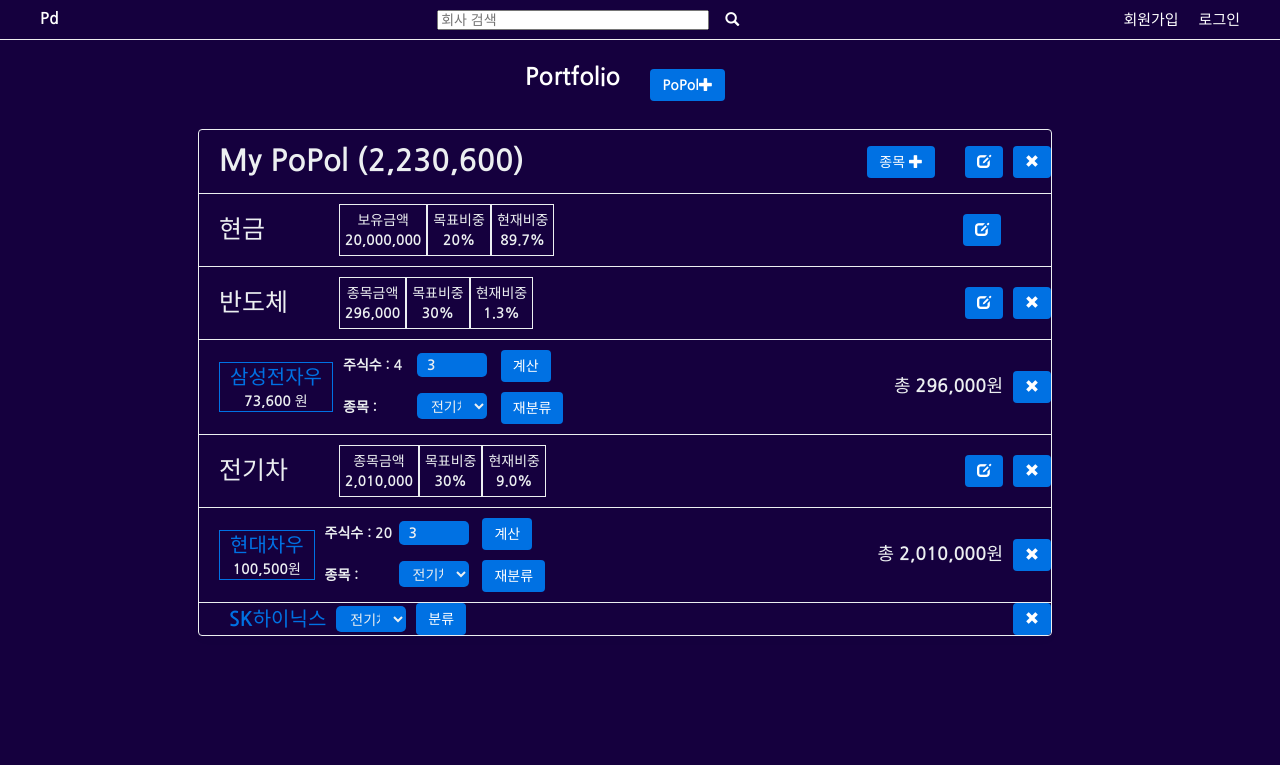
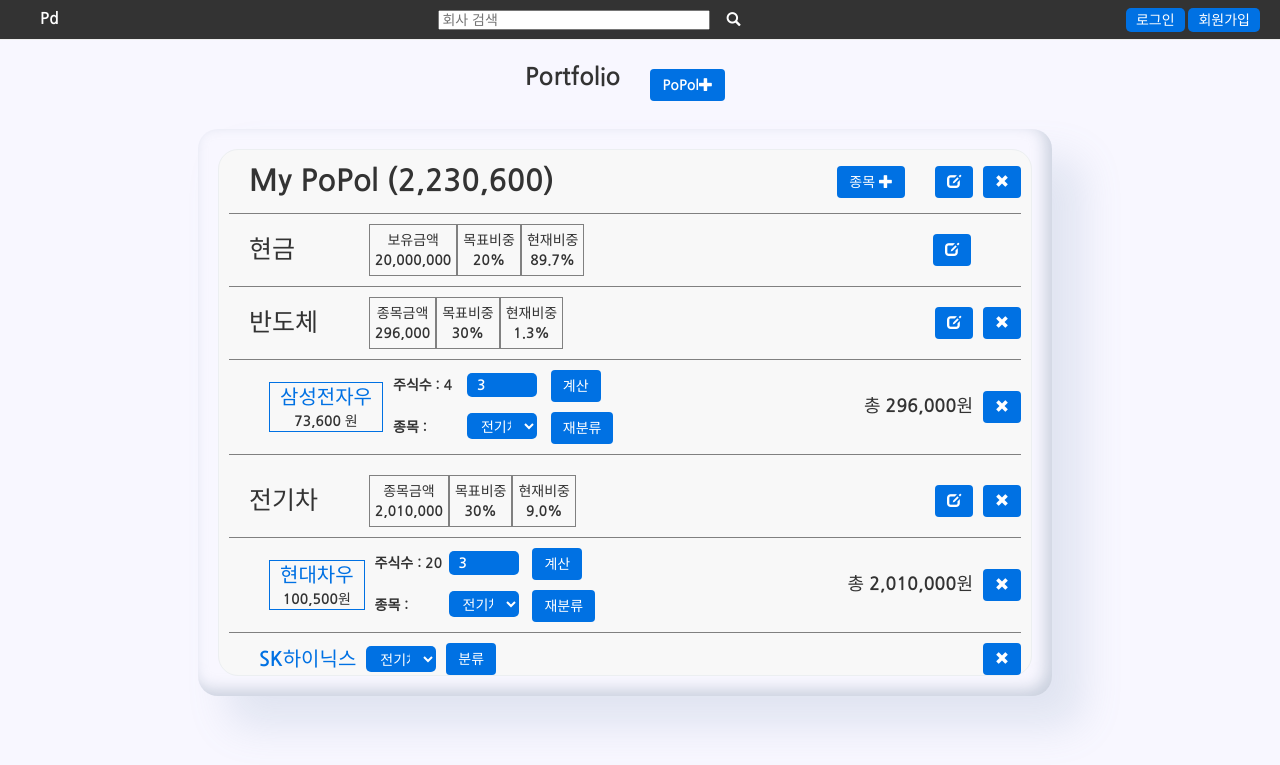
Before and after one commit to kimwlsgh97/learn_django, a Django app: page / in a window 1280 px wide. Shown: the top 765 px of the page. Run offline with Django 3.2, Linux system fonts and the light colour scheme; some libraries are stand-ins or nearby versions.

Commit message:
publish 0.05

```diff
--- /dev/null
+++ b/portfolio/static/css/btn_select.css
@@ -0,0 +1,38 @@
+.select,
+#count {
+    width: 70px;
+    background-color: #0071e3;
+    color: #ffffff;
+    border: none;
+    border-radius: 5px;
+    padding: 5px 10px 5px 10px;
+}
+
+.login_btn,
+.sector_btn,
+.port_btn,
+.signup_btn {
+    background-color: #0071e3;
+    color: #ffffff;
+    border: none;
+    border-radius: 5px;
+    width: 200px;
+    padding: 5px 10px 5px 10px;
+
+}
+
+.logout_btn,
+.save_btn{
+    background-color: #0071e3;
+    color: #ffffff;
+    border: none;
+    border-radius: 5px;
+    padding: 5px 10px 5px 10px;
+}
+
+.btn {
+    background-color: #0071e3;
+    margin-left: 10px;
+    color: #ffffff;
+    border: none;
+}
--- a/portfolio/static/css/container.css
+++ b/portfolio/static/css/container.css
@@ -11,6 +11,15 @@
     padding: 20px;
     border: 1px solid gray;
     border-radius: 20px;
+    box-shadow: inset -6px -6px 15px rgba(145, 160, 180, 0.45), 30px 30px 40px rgba(118, 146, 180, 0.18);
+}
+
+.login-con label,
+.sector-con label,
+.port-con label,
+.cash-con label,
+.signup-con label {
+    color: #333333;
 }
 
 .login-con,
--- a/portfolio/static/css/corp_search.css
+++ b/portfolio/static/css/corp_search.css
@@ -3,6 +3,7 @@
     justify-content: space-between;
     margin-bottom: 70px;
     border-bottom: 1px solid gray;
+    color:#333333;
 }
 
 .search_info {
@@ -16,6 +17,13 @@
     justify-content: center;
 }
 
+.search_name,
+.search_price,
+.search_label{
+    color: #333333;
+}
+
+.search_name,
 .search_label{
     font-size: 20px;
 }
--- a/portfolio/static/css/form.css
+++ b/portfolio/static/css/form.css
@@ -40,20 +40,7 @@
 .cash_title {
     margin-bottom: 15px;
     font-size: 24px;
-    color: #ffffff;
-}
-
-.login_btn,
-.sector_btn,
-.port_btn,
-.signup_btn {
-    background-color: #0071e3;
-    color: #ffffff;
-    border: none;
-    border-radius: 5px;
-    width: 200px;
-    padding: 5px 10px 5px 10px;
-
+    color: #333333;
 }
 
 .none_form {
@@ -89,5 +76,5 @@
 
 .login-all p{
     margin-top : 20px;
-    color: #ffffff;
+    color: #333333;
 }
--- a/portfolio/static/css/port.css
+++ b/portfolio/static/css/port.css
@@ -21,19 +21,29 @@
     margin-bottom: 20px;
 }
 
+.ports_container {
+    width: 70%;
+    border-radius:20px;
+    display:flex;
+    justify-content: center;
+    padding: 20px;
+    box-shadow: inset -6px -6px 15px rgba(145, 160, 180, 0.45), 30px 30px 40px rgba(118, 146, 180, 0.18);
+}
+
 .all_port {
-    width: 70%;
-    border-radius:4px;
-    margin-bottom: 20px;
+    background-color: #F8F8F8;
+    width: 100%;
+    border-radius:20px;
+    padding-left: 10px;
+    padding-right: 10px;
     border: 1px solid rgb(236, 239, 241);
-    box-shadow: rgba(17, 51, 83, 0.02) 0px 4px 12px 0px;
 }
 
 .port_header {
     display: flex;
     justify-content: space-between;
     align-items: center;
-    border-bottom: 1px solid rgb(236, 239, 241);
+    border-bottom: 1px solid gray;
     border-radius: 4px 4px 0 0;
     padding: 10px 0 10px 20px;
 }
@@ -48,6 +58,15 @@
     display:flex;
     align-items: center;
     justify-content: space-between;
+    padding-bottom: 10px;
+    padding-left: 20px;
+    border-bottom: 1px solid gray;
+}
+
+
+
+.corp:not(:first-child){
+    padding-top: 10px;
 }
 
 .left-box{
@@ -72,16 +91,14 @@
 .sector > div {
     padding-top: 10px;
     padding-bottom:10px;
-    padding-bottom 10px;
 }
 
 .sector_bar,
-.cash_bar,
-.sector_corps {
+.cash_bar{
     display: flex;
     justify-content: space-between;
     align-items: center;
-    border-bottom: 1px solid rgb(236, 239, 241);
+    border-bottom: 1px solid gray;
 }
 
 .cash_bar {
@@ -102,7 +119,7 @@
     display: flex;
     flex-direction: column;
     align-items: center;
-    border: 1px solid rgb(236, 239, 241);
+    border: 1px solid gray;
     padding: 5px;
 }
 
@@ -132,18 +149,8 @@
     margin: 0 10px 0 10px;
 }
 
-.select,
-#count {
-    width: 70px;
-    background-color: #0071e3;
-    color: rgb(236, 239, 241);
-    border: none;
-    border-radius: 5px;
-    padding: 5px 10px 5px 10px;
-}
-
 .port_name,
 .left-box,
 .right-box{
-    color:rgb(236, 239, 241);
+    color: #333333;
 }
--- a/portfolio/static/css/style.css
+++ b/portfolio/static/css/style.css
@@ -5,6 +5,7 @@
 @import url('./corp_search.css');
 @import url('./form.css');
 @import url('./container.css');
+@import url('./btn_select.css');
 
 html, body {
     width: 100%;
@@ -13,7 +14,7 @@
 
 body {
     font-family: 'Nanum Gothic', sans-serif;
-    background-color: #15003E;
+    background-color: #F8F7FF;
 }
 
 .container ,
@@ -36,10 +37,11 @@
     justify-content: space-between;
     align-items: center;
     height: 40px;
+    background-color: #333333;
 }
 
 .top-menu, .top-menu:hover, .top-menu:visited {
-    color: #ffffff;;
+    color: #333333;;
     float: right;
     font-size: 15px;
     margin-right: 20px;
@@ -57,26 +59,12 @@
 
 .search_btn{
     margin-left: 10px;
-    background-color: #15003E;
+    background-color: #333333;
     color: #ffffff;
     border:none;
 }
 
-.logout_btn,
-.save_btn{
-    background-color: #0071e3;
-    color: #ffffff;
-    border: none;
-    border-radius: 5px;
-    padding: 5px 10px 5px 10px;
-}
 
-.btn {
-    background-color: #0071e3;
-    margin-left: 10px;
-    color: #ffffff;
-    border: none;
-}
 
 .save {
     margin-left: 10px;
--- a/portfolio/templates/portfolio/cash_edit.html
+++ b/portfolio/templates/portfolio/cash_edit.html
@@ -5,11 +5,11 @@
         <form method="post" class="port_form">
             {% csrf_token %}
             <div class="port-ob">
-                {{form.cash_price.label}}
+                <label>{{form.cash_price.label}}</label>
                 {{form.cash_price}}
             </div>
             <div class="port-ob">
-                {{form.cash_per.label}}
+               <label>{{form.cash_per.label}}</label>
                 {{form.cash_per}}
             </div>
             <button type="submit" class="port_btn">저장</button>
--- a/portfolio/templates/portfolio/main.html
+++ b/portfolio/templates/portfolio/main.html
@@ -24,8 +24,8 @@
                 <button type="submit" class="search_btn"><span class="glyphicon glyphicon-search"></span></button>
             </form>
             <div class="header-right">
-                <a href="{% url 'login' %}" class="top-menu">로그인</a>
-                <a href="{% url 'signup' %}" class="top-menu">회원가입</a>
+                <a href="{% url 'login' %}" class="login_btn">로그인</a>
+                <a href="{% url 'signup' %}" class="logout_btn">회원가입</a>
             </div>
         </div>
         <div class="content container">
@@ -36,6 +36,7 @@
                             <div class="port_title">Portfolio</div>
                             <a href="{% url 'login' %}" class="btn make_btn">PoPol<span class="glyphicon glyphicon-plus"></span></a>
                         </div>
+                        <div class="ports_container">
                             <div class="all_port">
                                 <div class="port_header">
                                     <div class="port_name">My PoPol (2,230,600)</div>
@@ -193,5 +194,6 @@
                     </div>
                 </div>
             </div>
+        </div>
     </body>
 </html>
--- a/portfolio/templates/portfolio/port.html
+++ b/portfolio/templates/portfolio/port.html
@@ -11,6 +11,7 @@
         {% if user.is_authenticated %}
             {% if all_ports %}
             {% for port in all_ports %}
+                <div class="ports_container">
                     <div class="all_port">
                         <div class="port_header">
                             <div class="port_name">{{port.portname}} ({{port.port_price|for_cash}})</div>
@@ -106,6 +107,7 @@
                             {% endfor %}
                         </div>
                     </div>
+                </div>
             {% endfor %}
             {% else %}
                 <div class="none_port"></div>
--- a/portfolio/templates/portfolio/port_edit.html
+++ b/portfolio/templates/portfolio/port_edit.html
@@ -5,7 +5,7 @@
         <form method="post" class="port_form">
             {% csrf_token %}
             <div class="port-ob">
-                {{form.portname.label}}
+                <label>{{form.portname.label}}</label>
                 {{form.portname}}
             </div>
             <button type="submit" class="port_btn">저장</button>
--- a/portfolio/templates/portfolio/port_new.html
+++ b/portfolio/templates/portfolio/port_new.html
@@ -6,7 +6,7 @@
         <form method="post" class="port_form">
             {% csrf_token %}
             <div class="port-ob">
-                {{form.portname.label}}
+                <label>{{form.portname.label}}</label>
                 {{form.portname}}
             </div>
             <button type="submit" class="port_btn">저장</button>
--- a/portfolio/templates/portfolio/sector_edit.html
+++ b/portfolio/templates/portfolio/sector_edit.html
@@ -9,11 +9,11 @@
         <form method="post" class="sector_form">
             {% csrf_token %}
             <div class="sector-ob">
-                {{form.sector_name.label}}
+                <label>{{form.sector_name.label}}</label>
                 {{form.sector_name}}
             </div>
             <div class="sector-ob">
-                {{form.sector_per.label}}
+                <label>{{form.sector_per.label}}</label>
                 {{form.sector_per}}
             </div>
             <button type="submit" class="sector_btn">저장</button>
```
Also changed, not shown: portfolio/templates/portfolio/corp_search.html (+5 -5 lines), db.sqlite3. Lines whose indentation alone changed are shown as unchanged.
